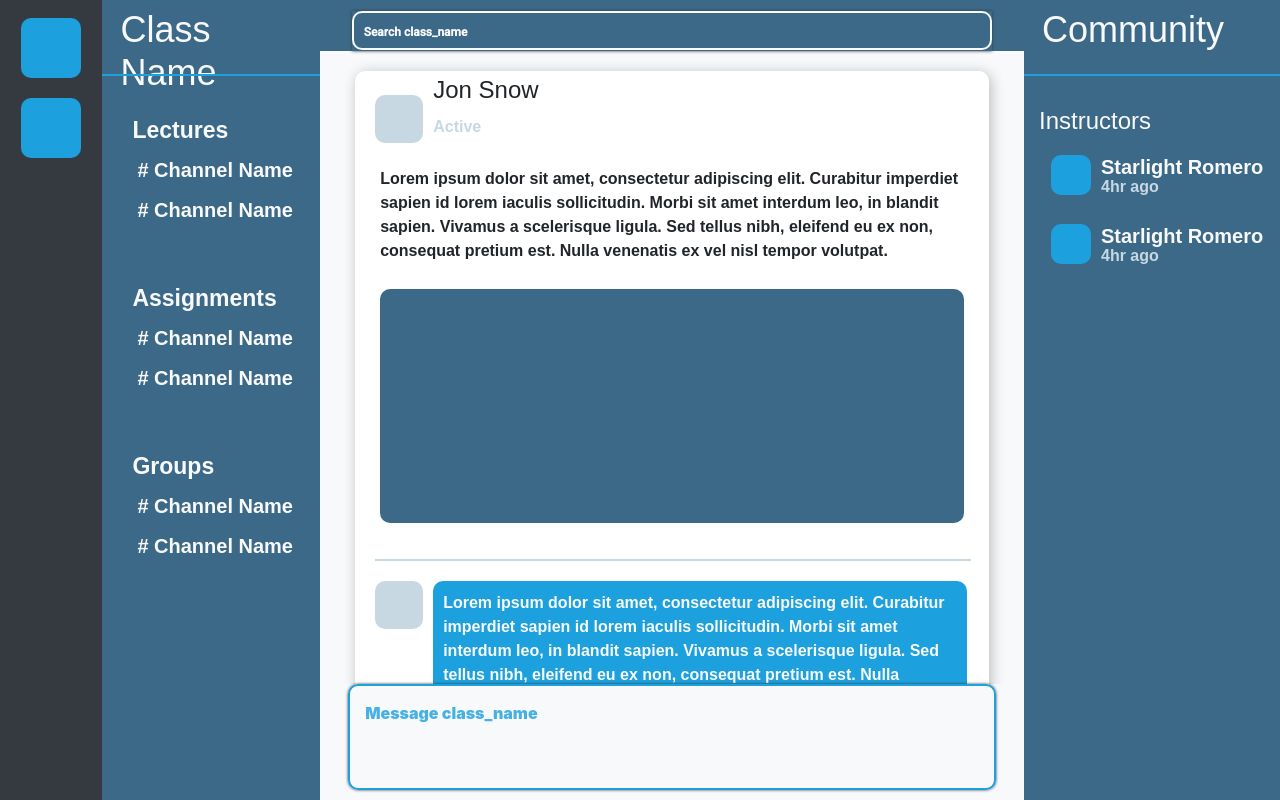
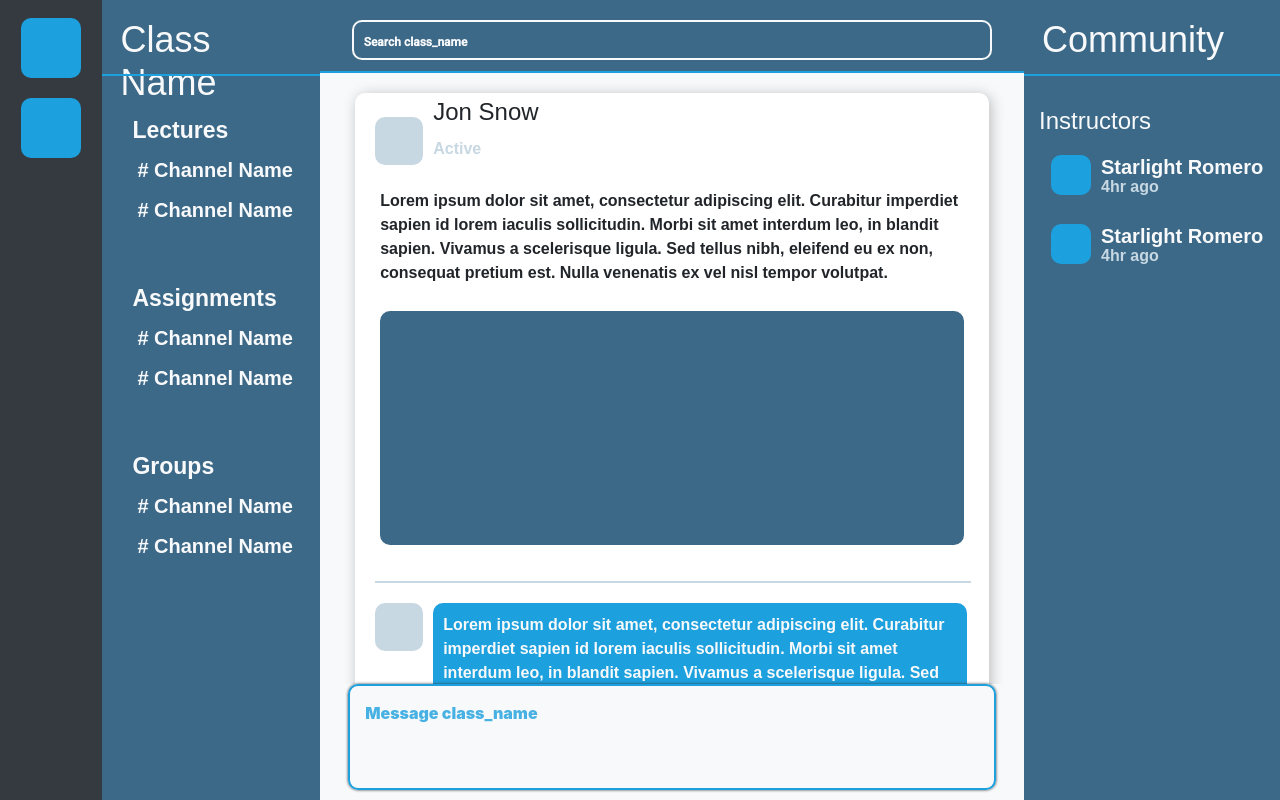
Before and after one commit to tsamantanis/hydra, a React (Create React App) app: page / in a window 1280 px wide. Built offline with nearby package versions, Linux system fonts and the light colour scheme; a web font is replaced by a local one.

Commit message:
Adjusted top section of main

```diff
--- a/src/components/Main/Main.css
+++ b/src/components/Main/Main.css
@@ -156,7 +156,6 @@
 .Main .Users h1 {
     font-size: 36px;
     height: 36px;
-    margin-top: -10px;
     padding: 18px;
 }
 
--- a/src/components/Main/Main.js
+++ b/src/components/Main/Main.js
@@ -15,8 +15,8 @@ class Main extends Component {
                     <div className='NavItem m-b-20' />
                 </div>
                 <div className='Channels'>
-                    <h1 className="m-t-n10">Class Name</h1>
-                    <hr className='m-t-40' />
+                    <h1>Class Name</h1>
+                    <hr className='m-t-30' />
                     <ChannelGroup
                         channelLabel='Lectures'
                         channelNames={['Channel Name', 'Channel Name']}
@@ -49,7 +49,7 @@ class Main extends Component {
                 </div>
                 <div className='Users'>
                     <h1>Community</h1>
-                    <hr className='m-t-40' />
+                    <hr className='m-t-30' />
                     <UserGroup
                         groupTitle="Instructors"
                         userItems={[
--- a/src/components/Main/SearchBar.css
+++ b/src/components/Main/SearchBar.css
@@ -1,17 +1,16 @@
 .SearchBar {
     align-items: center;
     background-color: var(--darkAccent);
+    border-bottom: 2px solid var(--accent);
     display: flex;
     flex-direction: column;
-    height: 65px;
-    justify-content: flex-end;
+    height: 95.5px;
+    justify-content: center;
     width: 100%;
 }
 
 .SearchBar form {
-    box-shadow: 0 0 3px 0 var(--dark);
     height: 40px;
-    padding-bottom: 1px;
     width: 91%;
 }
 
```
